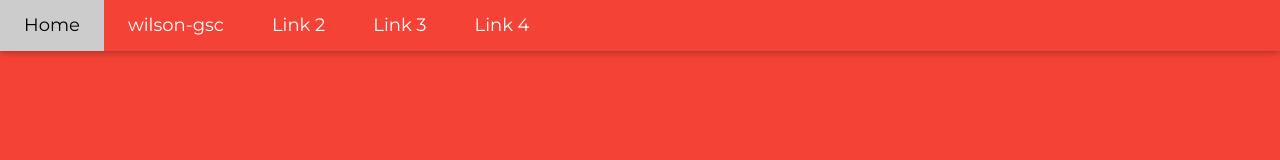
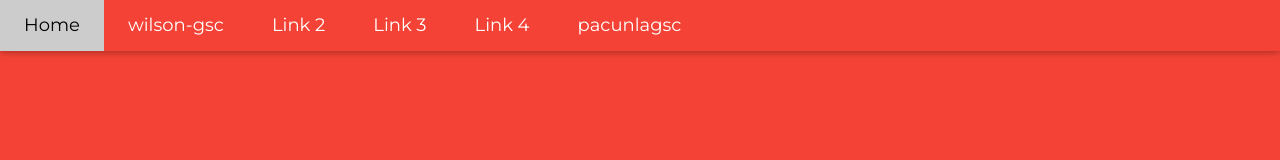
Before and after one commit to publico-gsc/activity-1, a plain HTML site: page index.html in a window 1280 px wide. Shown: the top 160 px of the page. Drawn offline with nearby package versions, Linux system fonts and the light colour scheme.

Commit message:
Updated index.html

```diff
--- a/index.html
+++ b/index.html
@@ -23,6 +23,8 @@
     <a href="#" class="w3-bar-item w3-button w3-hide-small w3-padding-large w3-hover-white">Link 2</a>
     <a href="#" class="w3-bar-item w3-button w3-hide-small w3-padding-large w3-hover-white">Link 3</a>
     <a href="#" class="w3-bar-item w3-button w3-hide-small w3-padding-large w3-hover-white">Link 4</a>
+    <a href=" https://pacunlagsc.github.io/Javascript/" class="w3-bar-item w3-button w3-hide-small w3-padding-large w3-hover-white">pacunlagsc</a>
+
   </div>
 
   <!-- Navbar on small screens -->
```
